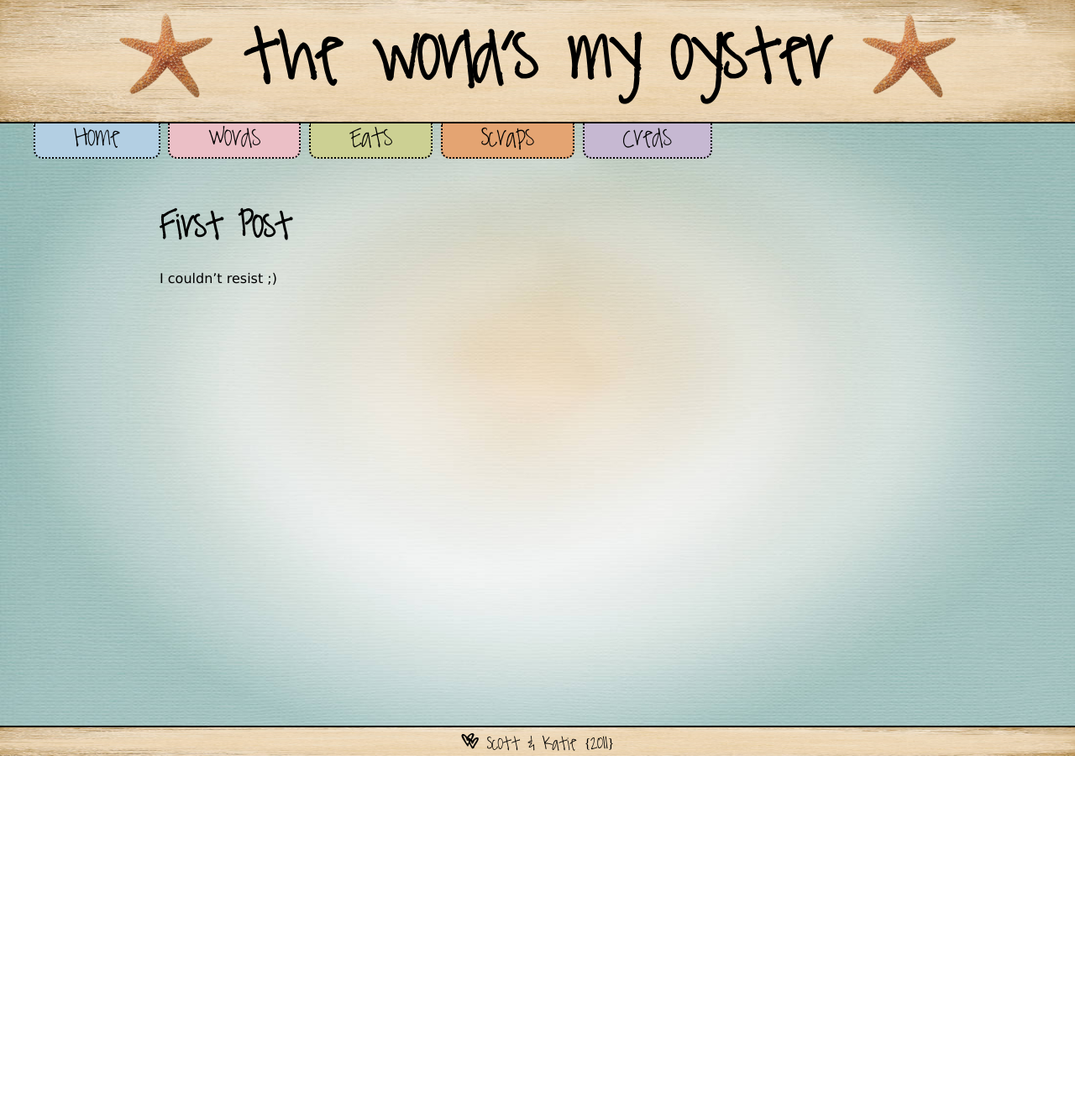
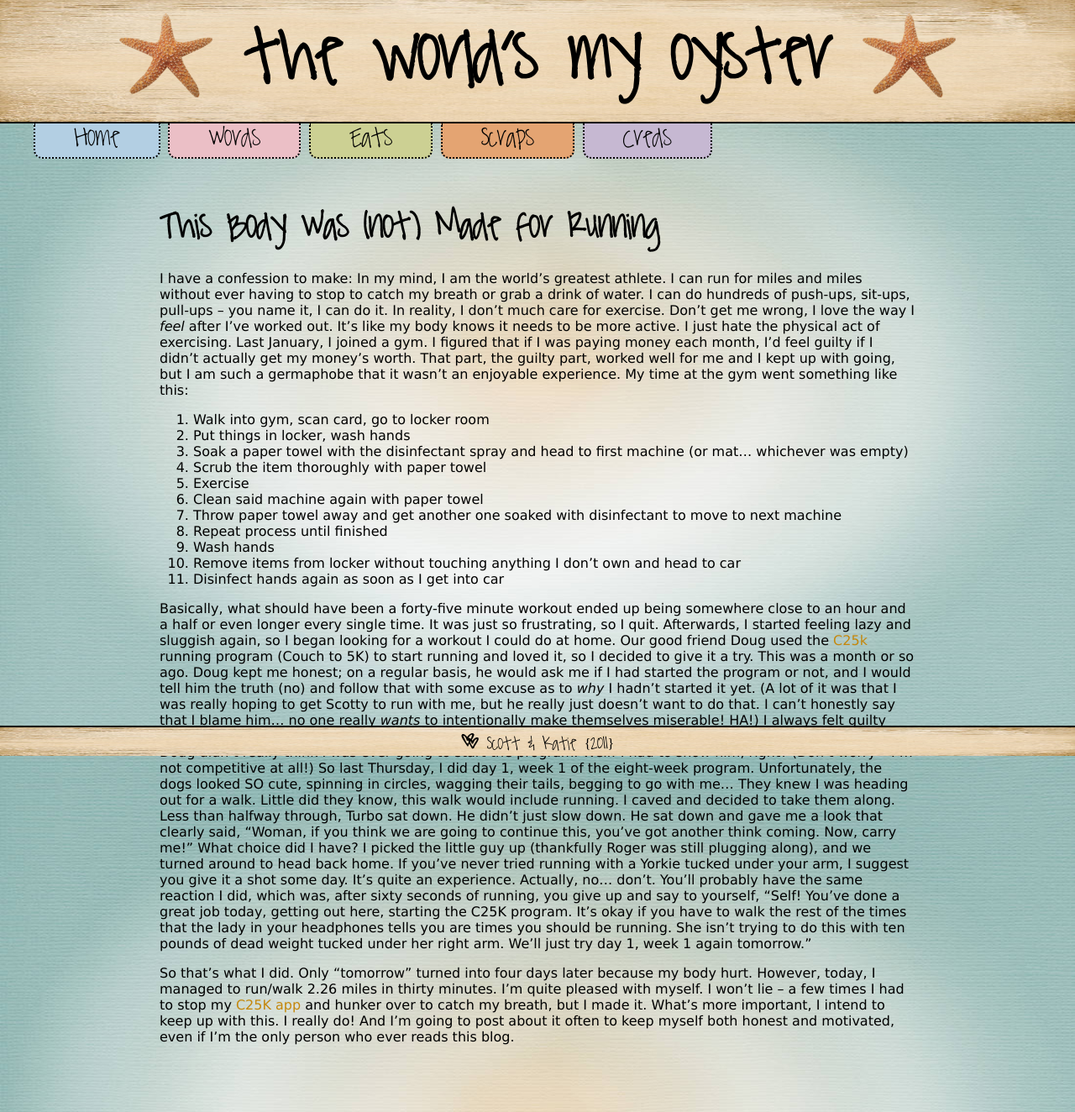
Before and after one commit to kpetersen/kpetersen.github.io, a Jekyll site: the page built from words/_posts/2011-10-22-first-post.markdown, in a window 1280 px wide. Shown: the whole page at 84% size. Built offline with Jekyll 4.4.1, drawn with Linux system fonts in a browser that asks for light colours; Markdown is read by kramdown in place of the engine named in the settings; before the commit the page ends 900 px from its top, so only the background shows below that.

Commit message:
First blog entry submitted

```diff
--- a/words/_posts/2011-10-22-first-post.markdown
+++ b/words/_posts/2011-10-22-first-post.markdown
@@ -1,10 +1,56 @@
 ---
 layout: post
-title: First Post!
+title: (10/24) This Body Was (not) Made for Running
 ---
 
-First Post
+This Body Was (not) Made for Running
 ==========
+I have a confession to make: In my mind, I am the world's greatest athlete. I can run for
+miles and miles without ever having to stop to catch my breath or grab a drink of water.
+I can do hundreds of push-ups, sit-ups, pull-ups -- you name it, I can do it. In
+reality, I don't much care for exercise. Don't get me wrong, I love the way I *feel* after I've
+worked out. It's like my body knows it needs to be more active. I just hate the physical act of
+exercising. Last January, I joined a gym. I figured that if I was paying money each month, I'd feel
+guilty if I didn't actually get my money's worth. That part, the guilty part, worked well for me and
+I kept up with going, but I am such a germaphobe that it wasn't an enjoyable experience. My time at the
+gym went something like this:
 
+1. Walk into gym, scan card, go to locker room
+1. Put things in locker, wash hands
+1. Soak a paper towel with the disinfectant spray and head to first machine (or mat... whichever was empty)
+1. Scrub the item thoroughly with paper towel
+1. Exercise
+1. Clean said machine again with paper towel
+1. Throw paper towel away and get another one soaked with disinfectant to move to next machine
+1. Repeat process until finished
+1. Wash hands
+1. Remove items from locker without touching anything I don't own and head to car
+1. Disinfect hands again as soon as I get into car
 
-I couldn't resist ;)
+Basically, what should have been a forty-five minute workout ended up being somewhere close to an hour and
+a half or even longer every single time. It was just so frustrating, so I quit. Afterwards, I started feeling
+lazy and sluggish again, so I began looking for a workout I could do at home. Our good friend Doug used the
+[C25k](http://www.c25k.com) running program (Couch to 5K) to start running and loved it, so I decided to give it a try. This was
+a month or so ago. Doug kept me honest; on a regular basis, he would ask me if I had started the program or
+not, and I would tell him the truth (no) and follow that with some excuse as to _why_ I hadn't started it yet. (A lot of it was
+that I was really hoping to get Scotty to run with me, but he really just doesn't want to do that. I can't honestly say that I
+blame him... no one really _wants_ to intentionally make themselves miserable! HA!)
+I always felt guilty when I told Doug I hadn't started (even though he never made me feel that way), but last week,
+I could tell Doug didn't really think I was ever going to start the program. Well! I had to show him, right? (Don't worry -- I'm not competitive at all!) So last
+Thursday, I did day 1, week 1 of the eight-week program. Unfortunately, the dogs looked
+SO cute, spinning in circles, wagging their tails, begging to go with me... They knew I was heading out for
+a walk. Little did they know, this walk would include running. I caved and decided to take them along. Less
+than halfway through, Turbo sat down. He didn't just slow down. He sat down and gave me a look that clearly
+said, "Woman, if you think we are going to continue this, you've got another think coming. Now, carry me!" What
+choice did I have? I picked the little guy up (thankfully Roger was still plugging along), and we turned around to head
+back home. If you've never tried running with a Yorkie tucked under your arm, I suggest you give it a shot some
+day. It's quite an experience. Actually, no... don't. You'll probably have the same reaction I did, which was, after
+sixty seconds of running, you give up and say to yourself, "Self! You've done a great job today, getting out here,
+starting the C25K program. It's okay if you have to walk the rest of the times that the lady in your headphones tells
+you are times you should be running. She isn't trying to do this with ten pounds of dead weight tucked under her right
+arm. We'll just try day 1, week 1 again tomorrow."
+
+So that's what I did. Only "tomorrow" turned into four days later because my body hurt. However, today, I managed to run/walk
+2.26 miles in thirty minutes. I'm quite pleased with myself. I won't lie -- a few times I had to stop my [C25K app](http://itunes.apple.com/us/app/c25k-couch-to-5k/id301233668?mt=8)
+and hunker over to catch my breath, but I made it. What's more important, I intend to keep up with this. I really do! And I'm
+going to post about it often to keep myself both honest and motivated, even if I'm the only person who ever reads this blog.
```
